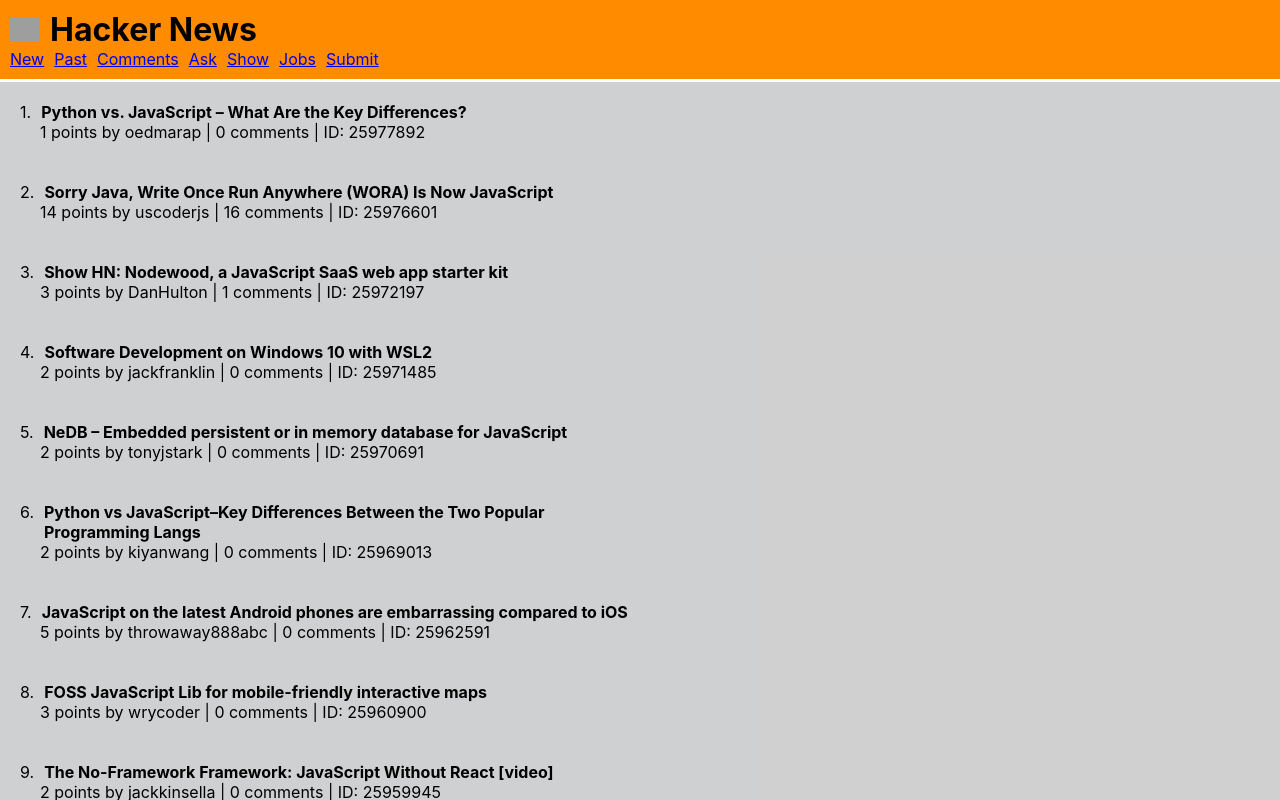
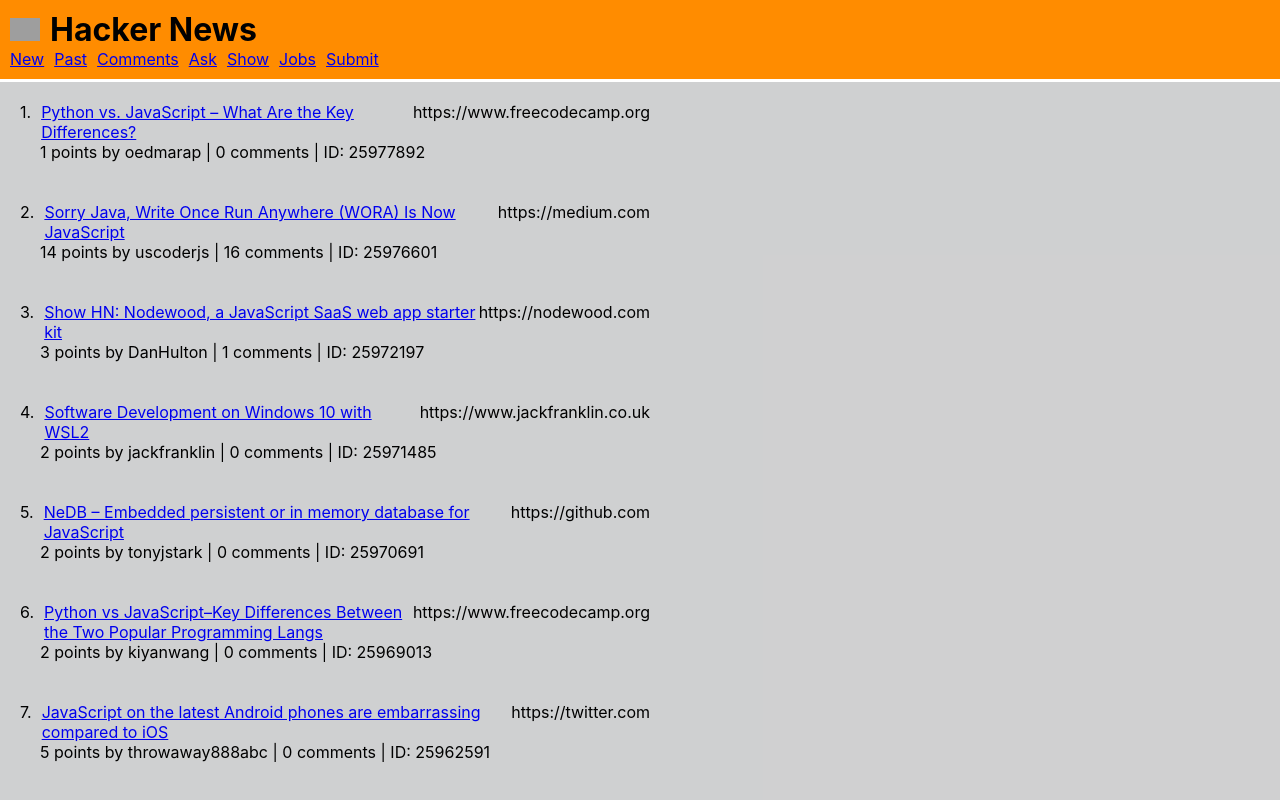
Before and after one commit to iamer0237/react-news, a React (Create React App) app: page / in a window 1280 px wide. Shown: the top 800 px of the page. Built offline with nearby package versions, Linux system fonts and the light colour scheme; grey boxes are pictures that could not be loaded.

Commit message:
minor bugfixes

```diff
--- a/src/components/ItemList.js
+++ b/src/components/ItemList.js
@@ -1,11 +1,19 @@
 import React from "react"
 
 export default function ItemList(props) {
+    const shortUrl = (url) => {
+        if (url) {
+            const array = url.split('/')
+            return `${array[0]}//${array[2]}`
+        }
+    }
+
     return (
         <div className="newsFeed">
             <div className="newsTitle">
                 <div className="numbers">{props.index}.</div>
-                <h4>{props.news.title}</h4>
+                <a href={props.news.url} target="_blank">{props.news.title}</a>
+                <div>{shortUrl(props.news.url)}</div>
             </div>
             <div className="newsInfo">
                 <div><p>{props.news.points} points by {props.news.author} | {props.news.num_comments} comments | ID: {props.news.objectID}</p></div>
```
